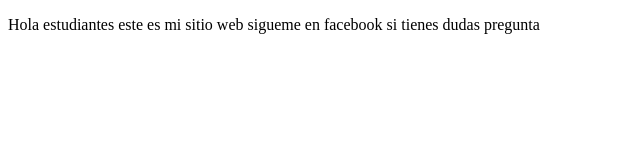
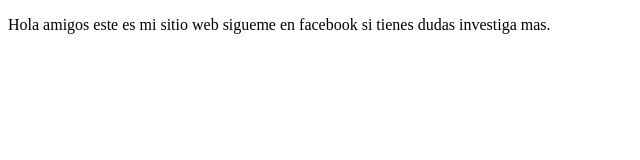
Before and after one commit to Dnae90/proyectoDemoCursoPrework, a plain HTML site: page index.html in a window 1280 px wide. Shown: the full height of the page, 0-640 px from the left. Drawn offline with Linux system fonts and the light colour scheme.

Commit message:
cambios alumnos a amigos

```diff
--- a/index.html
+++ b/index.html
@@ -7,8 +7,8 @@
     <title>Hola Mundo</title>
 </head>
 <body>
-    <p>Hola estudiantes este es mi sitio web
-        sigueme en facebook si tienes dudas pregunta
+    <p>Hola amigos este es mi sitio web
+        sigueme en facebook si tienes dudas investiga mas.
     </p>
 </body>
 </html>
```
Also changed, not shown: 1 other file.
